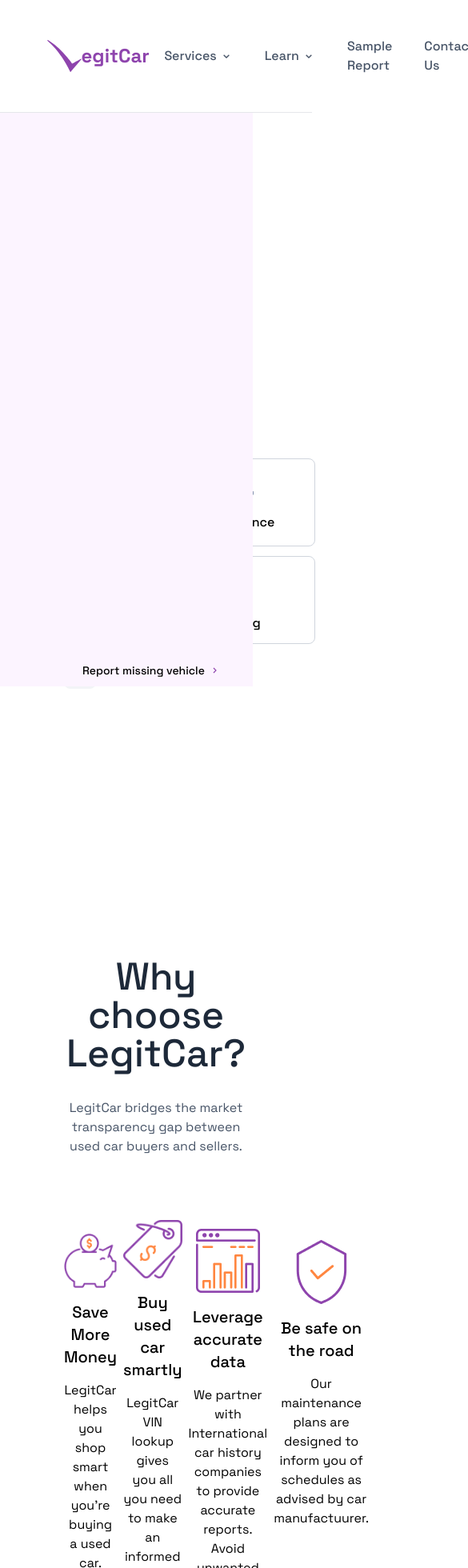
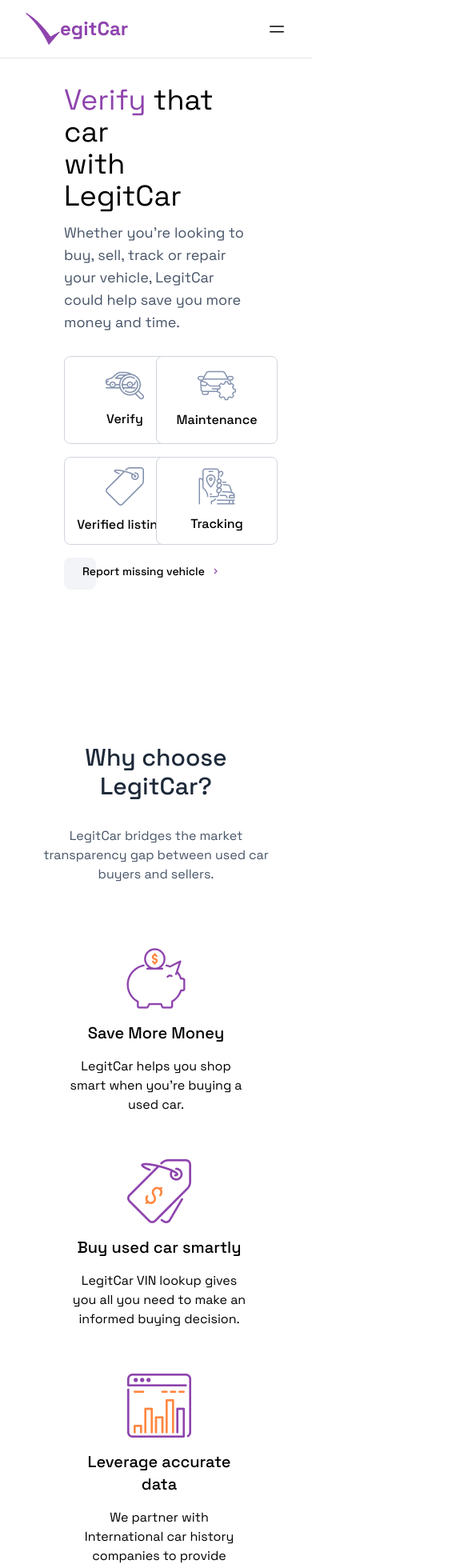
Before and after one commit to ntamiegbe/legit-car, a React (Create React App) app: page / in a window 390 px wide. Shown: the top 1960 px of the page at 80% size, 585 px wide, since content can reach past the window. Built offline with nearby package versions, Linux system fonts and the light colour scheme.

Commit message:
Commit: Changes

```diff
--- a/src/App.js
+++ b/src/App.js
@@ -9,7 +9,7 @@ import Footer from './Sections/Footer';
 
 function App() {
   return (
-    <div className='bg-white mx-auto'>
+    <div className='bg-white'>
       <Navbar />
       <Hero />
       <Advantages />
--- a/src/Sections/Advantages.jsx
+++ b/src/Sections/Advantages.jsx
@@ -5,30 +5,30 @@ import Icon4 from '../Assets/SectionIcon4.png'
 
 const Advantages = () => {
     return (
-        <section className='px-20 py-28 bg-white my-20 w-full'>
+        <section className='px-20 py-28 bg-white my-20 max-w-[95rem] mx-auto'>
             <div className="flex items-center justify-center mb-10">
                 <div className="text-center">
-                    <h1 className="text-5xl text-[#1D2939] text-center font-medium mb-8">Why choose LegitCar?</h1>
-                    <p className="text-[#475467] font-normal mb-10 text-base text-center">LegitCar bridges the market transparency gap between used car buyers and sellers.</p>
+                    <h1 className="md:text-5xl text-3xl text-[#1D2939] text-center font-medium mb-8">Why choose LegitCar?</h1>
+                    <p className="text-[#475467] font-normal mb-10 text-base text-center w-[320px] md:w-full">LegitCar bridges the market transparency gap between used car buyers and sellers.</p>
                 </div>
             </div>
-            <div className="flex items-center justify-between space-x-2">
-                <div className="flex flex-col items-center justify-center space-y-4">
+            <div className="md:flex items-center justify-between space-x-2">
+                <div className="flex flex-col items-center justify-center space-y-4 mb-20 md:mb-0">
                     <img src={Icon1} alt="Icon" />
                     <h3 className='font-medium text-center text-xl'>Save More Money</h3>
-                    <p className='max-w-[250px] h-[48px] text-center'>LegitCar helps you shop smart <br /> when you’re buying a used car. </p>
+                    <p className='max-w-[250px] h-[48px] text-center'>LegitCar helps you shop smart when you’re buying a used car. </p>
                 </div>
-                <div className="flex flex-col items-center justify-center space-y-4">
+                <div className="flex flex-col items-center justify-center space-y-4 mb-20 md:mb-0">
                     <img src={Icon2} alt="Icon" />
                     <h3 className='font-medium text-center text-xl'>Buy used car smartly</h3>
                     <p className='max-w-[250px] h-[48px] text-center'>LegitCar VIN lookup gives you all you need to make an informed buying decision.</p>
                 </div>
-                <div className="flex flex-col items-center justify-center space-y-4">
+                <div className="flex flex-col items-center justify-center space-y-4 mb-20 md:mb-0">
                     <img src={Icon3} alt="Icon" />
                     <h3 className='font-medium text-center text-xl'>Leverage accurate data</h3>
                     <p className='max-w-[250px] h-[48px] text-center'>We partner with International car history companies to provide accurate reports. Avoid unwanted surprises and let LegitCar do the homework for you.</p>
                 </div>
-                <div className="flex flex-col items-center justify-center space-y-4">
+                <div className="flex flex-col items-center justify-center space-y-4 mb-20 md:mb-0">
                     <img src={Icon4} alt="Icon" />
                     <h3 className='font-medium text-center text-xl'>Be safe on the road</h3>
                     <p className='max-w-[250px] h-[48px] text-center'>Our maintenance plans are designed to inform you of schedules as advised by car manufactuurer.</p>
--- a/src/Sections/Hero.jsx
+++ b/src/Sections/Hero.jsx
@@ -7,24 +7,24 @@ import { BiChevronRight } from 'react-icons/bi'
 
 const Hero = () => {
     return (
-        <div className='px-20 flex justify-between space-x-10'>
-            <div className="max-w-[400px] mt-5 h-screen">
-                <h1 className='text-5xl my-3'><span className='text-[#8E44AD]'>Verify</span> that car <br /> with LegitCar</h1>
+        <div className='px-20 flex justify-between space-x-10 max-w-[95rem] mx-auto mb-10'>
+            <div className="max-w-[400px] mt-5">
+                <h1 className=' text-4xl md:text-5xl my-3'><span className='text-[#8E44AD]'>Verify</span> that car <br /> with LegitCar</h1>
                 <p className='text-[#475467] text-lg font-normal mb-7'>Whether you're looking to buy, sell, track or repair your vehicle, LegitCar could help save you more money and time.</p>
-                <div className="grid grid-cols-2 gap-y-3 gap-x-7 mb-4">
-                    <div className="border border-[#D0D5DD] w-[202px] h-[110px] bg-white rounded-[8px] flex flex-col space-y-3 items-center justify-center">
+                <div className="grid grid-cols-2 gap-y-4 md:gap-x-10 mb-4">
+                    <div className="border border-[#D0D5DD] w-[152px] md:w-[202px] h-[110px] bg-white rounded-[8px] flex flex-col space-y-3 items-center justify-center">
                         <img src={Icon1} alt="" />
                         <p className='font-medium'>Verify</p>
                     </div>
-                    <div className="border border-[#D0D5DD] w-[202px] h-[110px] bg-white rounded-[8px] flex flex-col space-y-3 items-center justify-center">
+                    <div className="border border-[#D0D5DD] w-[152px] md:w-[202px] h-[110px] bg-white rounded-[8px] flex flex-col space-y-3 items-center justify-center">
                         <img src={Icon2} alt="" />
                         <p className='font-medium'>Maintenance</p>
                     </div>
-                    <div className="border border-[#D0D5DD] w-[202px] h-[110px] bg-white rounded-[8px] flex flex-col space-y-3 items-center justify-center">
+                    <div className="border border-[#D0D5DD] w-[152px] md:w-[202px] h-[110px] bg-white rounded-[8px] flex flex-col space-y-3 items-center justify-center">
                         <img src={Icon3} alt="" />
                         <p className='font-medium'>Verified listings</p>
                     </div>
-                    <div className="border border-[#D0D5DD] w-[202px] h-[110px] bg-white rounded-[8px] flex flex-col space-y-3 items-center justify-center">
+                    <div className="border border-[#D0D5DD] w-[152px] md:w-[202px] h-[110px] bg-white rounded-[8px] flex flex-col space-y-3 items-center justify-center">
                         <img src={Icon4} alt="" />
                         <p className='font-medium'>Tracking</p>
                     </div>
@@ -37,9 +37,9 @@ const Hero = () => {
                     </div>
                 </div>
             </div>
-            <div className="w-full relative">
+            <div className="w-full relative hidden md:flex">
                 <div className="bg-[#FCF4FF] px-[13rem] h-[85vh] absolute right-0" />
-                <img src={Car} alt="Car" className='absolute right-[30px] w-[550px] h-[379px] top-[140px]' />
+                <img src={Car} alt="Car" className='absolute right-[30px] w-[550px] h-[379px] top-[140px] object-contain' />
             </div>
         </div>
     )
--- a/src/Sections/Navbar.jsx
+++ b/src/Sections/Navbar.jsx
@@ -3,9 +3,9 @@ import {BiChevronDown} from 'react-icons/bi'
 
 const Navbar = () => {
     return (
-        <nav className='py-4 border-b px-20'>
+        <nav className='py-4 border-b px-8 md:px-20'>
             <div className="flex justify-between items-center">
-                <div className="flex flex-row justify-center items-center space-x-10">
+                <div className="flex flex-row justify-center items-center space-x-4 md:space-x-10">
                     <div className="flex items-center justify-center flex-row">
                         <img src={L} alt="" />
                         <p className='font-bold text-2xl text-[#8E44AD]'>e</p>
@@ -16,27 +16,34 @@ const Navbar = () => {
                         <p className='font-bold text-2xl text-[#8E44AD]'>a</p>
                         <p className='font-bold text-2xl text-[#8E44AD]'>r</p>
                     </div>
-                    <div className="flex items-center space-x-1 text-[#475467] text-[16px] font-medium">
+                    <div className="hidden md:flex items-center space-x-1 text-[#475467] text-[16px] font-medium">
                         <p>Services</p>
                         <BiChevronDown />
                     </div>
-                    <div className="flex items-center space-x-1 text-[#475467] text-[16px] font-medium">
+                    <div className="hidden md:flex items-center space-x-1 text-[#475467] text-[16px] font-medium">
                         <p>Learn</p>
                         <BiChevronDown />
                     </div>
-                    <div className="flex items-center text-[#475467] text-[16px] font-medium">
+                    <div className="hidden md:flex items-center text-[#475467] text-[16px] font-medium">
                         <p>Sample Report</p>
                     </div>
-                    <div className="flex items-center text-[#475467] text-[16px] font-medium">
+                    <div className="hidden md:flex items-center text-[#475467] text-[16px] font-medium">
                         <p>Contact Us</p>
                     </div>
                 </div>
-                <div className="flex justify-between items-center space-x-10">
-                    <div className="flex items-center text-[#475467] text-[16px] font-medium">
+                <div className="flex justify-between items-center space-x-4 md:space-x-10">
+                    <div className="hidden md:flex items-center text-[#475467] text-[16px] font-medium">
                         <p>Login</p>
                     </div>
-                    <div className="flex items-center text-white py-[15px] text-[13px] rounded-[8px] px-[24px] bg-[#8E44AD] font-medium">
+                    <div className="hidden md:flex items-center text-white py-[15px] text-[13px] rounded-[8px] px-[24px] bg-[#8E44AD] font-medium">
                         <p>Sign up for free</p>
+                    </div>
+                    <div className="md:hidden flex items-center">
+                        <button>
+                            <svg xmlns="http://www.w3.org/2000/svg" fill="none" viewBox="0 0 24 24" strokeWidth={1.5} stroke="currentColor" className="w-6 h-6">
+                                <path strokeLinecap="round" strokeLinejoin="round" d="M3.75 9h16.5m-16.5 6.75h16.5" />
+                            </svg>
+                        </button>
                     </div>
                 </div>
             </div>
```
Also changed, not shown: src/Sections/CTA.jsx (+6 -5 lines), src/Sections/Featured.jsx (+7 -7 lines), src/Sections/Footer.jsx (+6 -6 lines), src/Sections/Services.jsx (+10 -10 lines).
